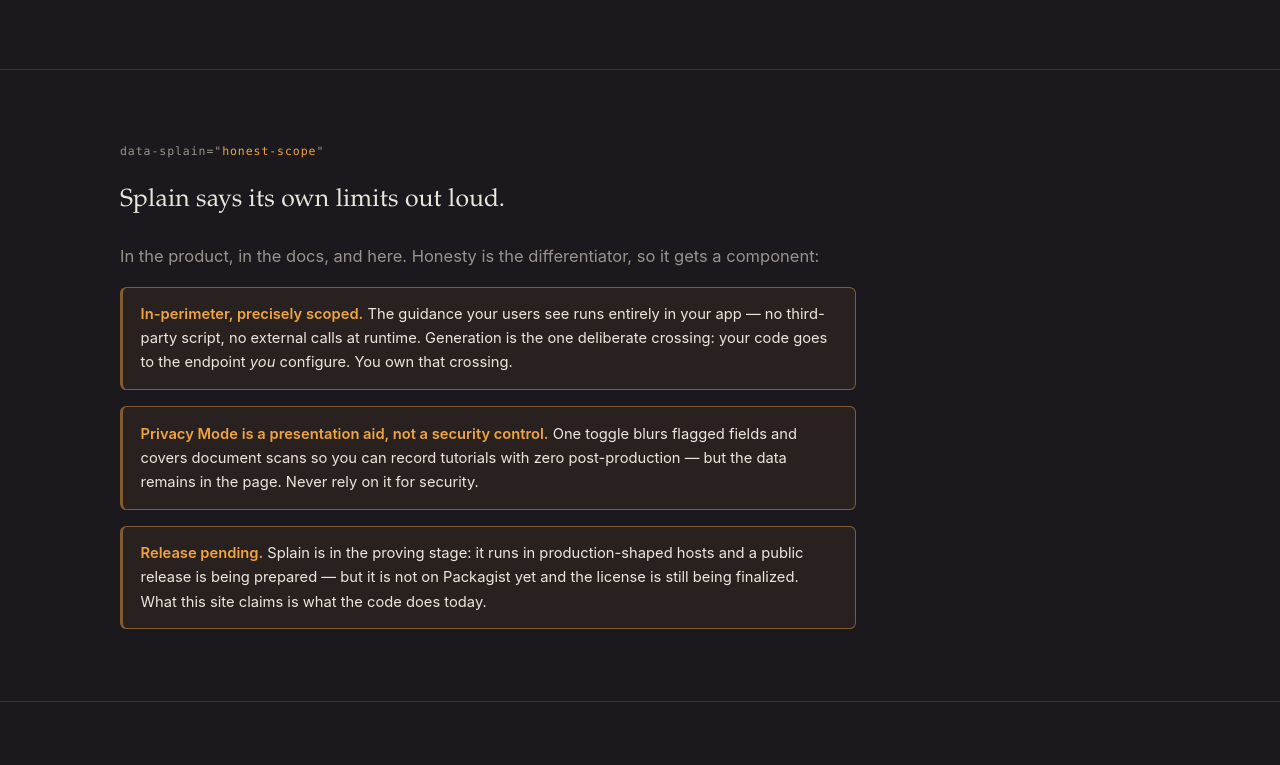
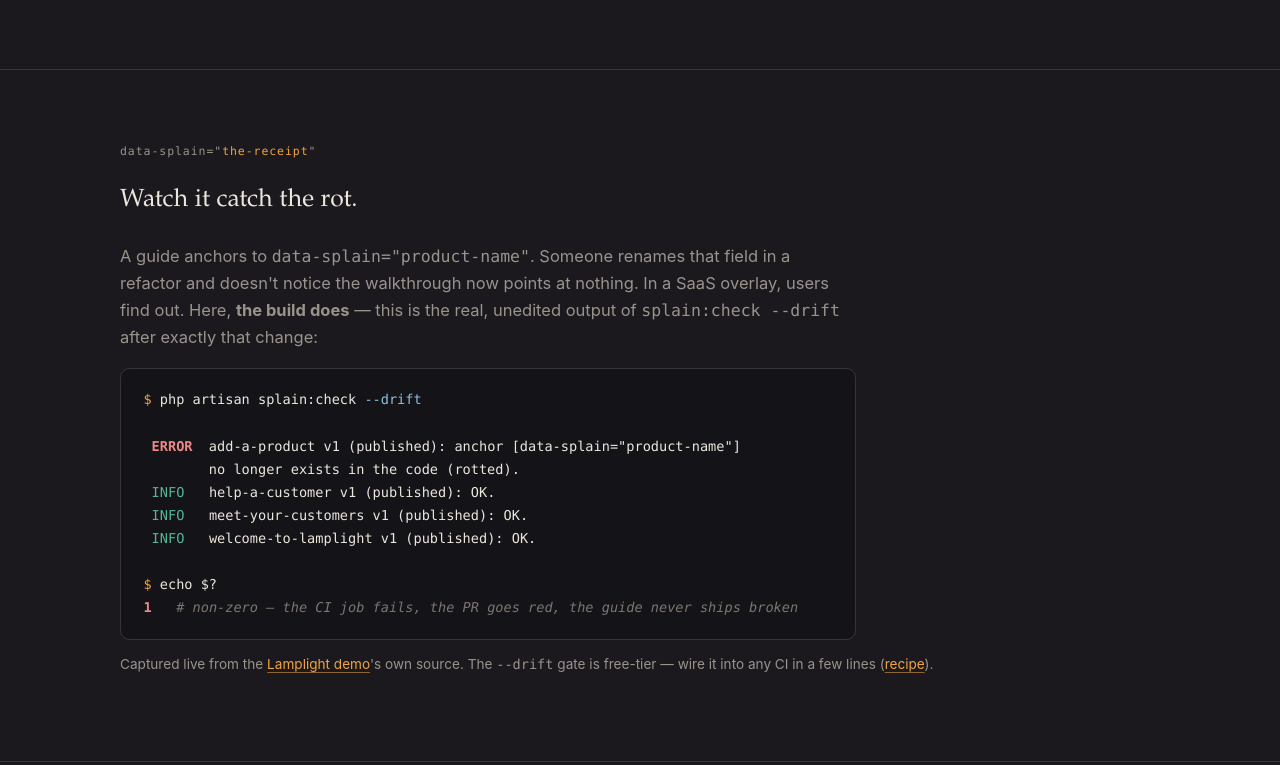
Before and after one commit to LetMeSplain/letmesplain.github.io, a website: page src/index.html in a window 1280 px wide. Shown: the part 2213-2978 px from the top of the page. Drawn offline with Linux system fonts and the light colour scheme.

Commit message:
Add the drift-gate receipt: real splain:check --drift output catching rot
The core promise, demonstrated not asserted — captured live from the
Lamplight demo's source after renaming a field a guide anchors to.

```diff
--- a/src/css/site.css
+++ b/src/css/site.css
@@ -383,3 +383,22 @@ body.driver-active .theme-row, body.driver-active .theme-row * { pointer-events:
     .theme-btn { padding: 0.7rem 1rem 0.7rem 0.8rem; }
     .driver-popover-footer button { min-height: 44px; min-width: 44px; }
 }
+
+/* ── Terminal receipt block ─────────────────────────────────────────────── */
+
+.terminal {
+    background: #141317;
+    border: 1px solid var(--line);
+    border-radius: 0.6rem;
+    padding: 1.2rem 1.4rem;
+    overflow-x: auto;
+    font-size: 0.85rem;
+    line-height: 1.7;
+    max-width: 46rem;
+}
+.terminal code { background: none; padding: 0; color: var(--ink); }
+.t-prompt { color: var(--torch); user-select: none; }
+.t-flag { color: #8fbfdc; }
+.t-err { color: #e88; font-weight: 600; }
+.t-ok { color: var(--check); }
+.t-comment { color: #7d766e; font-style: italic; }
--- a/src/index.html
+++ b/src/index.html
@@ -171,6 +171,33 @@
     </div>
 </section>
 
+<section id="drift-proof">
+    <div class="wrap">
+        <span class="eyebrow">the-receipt</span>
+        <h2>Watch it catch the rot.</h2>
+        <p class="support" style="color:var(--muted); max-width:44em;">
+            A guide anchors to <code>data-splain="product-name"</code>. Someone renames that
+            field in a refactor and doesn't notice the walkthrough now points at nothing. In a
+            SaaS overlay, users find out. Here, <strong>the build does</strong> — this is the
+            real, unedited output of <code>splain:check --drift</code> after exactly that change:
+        </p>
+        <pre class="terminal" aria-label="Terminal output of splain:check --drift"><code><span class="t-prompt">$</span> php artisan splain:check <span class="t-flag">--drift</span>
+
+ <span class="t-err">ERROR</span>  add-a-product v1 (published): anchor [data-splain="product-name"]
+        no longer exists in the code (rotted).
+ <span class="t-ok">INFO</span>   help-a-customer v1 (published): OK.
+ <span class="t-ok">INFO</span>   meet-your-customers v1 (published): OK.
+ <span class="t-ok">INFO</span>   welcome-to-lamplight v1 (published): OK.
+
+<span class="t-prompt">$</span> echo $?
+<span class="t-err">1</span>   <span class="t-comment"># non-zero — the CI job fails, the PR goes red, the guide never ships broken</span></code></pre>
+        <p class="code-caption">Captured live from the
+            <a href="https://lamplight-demo.laravel.cloud" target="_blank" rel="noopener">Lamplight demo</a>'s
+            own source. The <code>--drift</code> gate is free-tier — wire it into any CI in a few lines
+            (<a href="docs/ci.html">recipe</a>).</p>
+    </div>
+</section>
+
 <section id="honesty">
     <div class="wrap">
         <span class="eyebrow">honest-scope</span>
```
